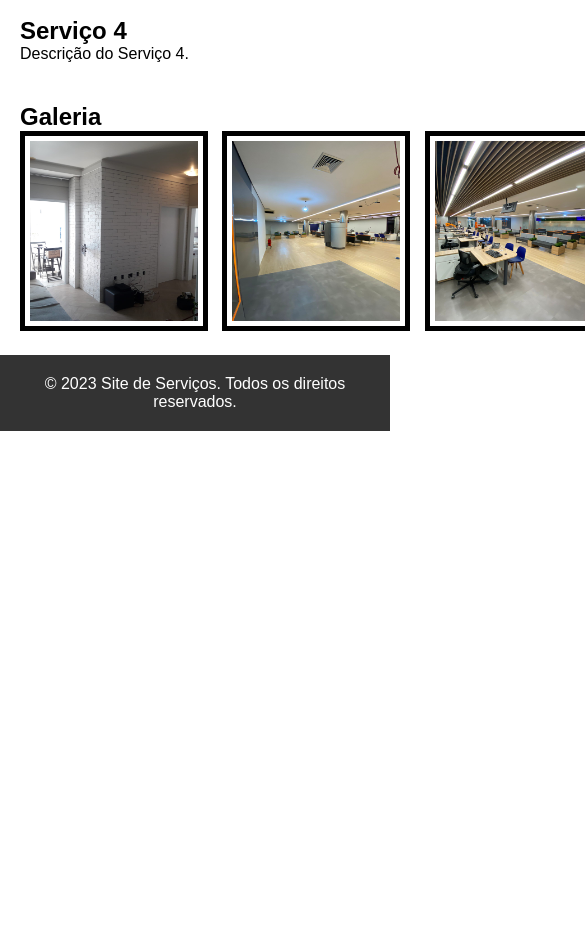
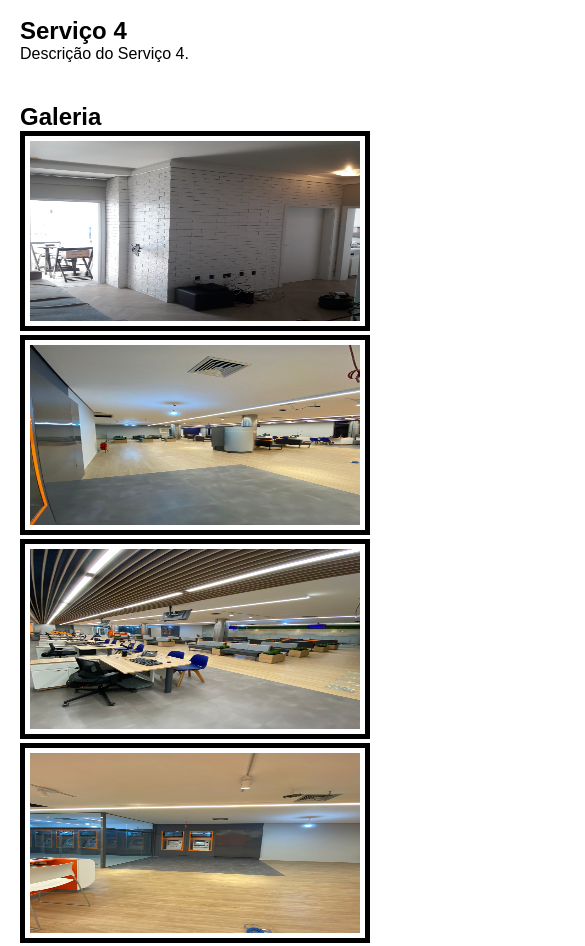
Before and after one commit to NathanCisz/drinstalacoes, a plain HTML site: page index.html in a window 390 px wide. Shown: the part 1181-2127 px from the top of the page, 585 px wide, since content can reach past the window. Before the commit the page ends 1612 px from the top, so only its background shows below. Drawn offline with Linux system fonts and the light colour scheme; a script that the page names is missing.

Commit message:
style.css

```diff
--- a/style.css
+++ b/style.css
@@ -58,22 +58,34 @@ section {
     align-items: center;
 }
 
+.galeria img {
+    transition: transform 0.3s;
+}
 .galeria_caixa {
-    width: 940px;
+    width: 100%;
+    max-width: 940px;
     position: relative;
     margin: 0 auto;
-}
-
-.galeria img {
-    transition: transform 0.3s;
 }
 
 .galeria {
     height: 200px;
     width: 20%;
-    border:thick solid;
+    border: thick solid;
     padding: 5px;
     margin: 0 10px 0 0;
+}
+
+@media screen and (max-width: 768px) {
+    .galeria {
+        width: 50%;
+    }
+}
+
+@media screen and (max-width: 480px) {
+    .galeria {
+        width: 100%;
+    }
 }
 
 .galeria:hover {
```
